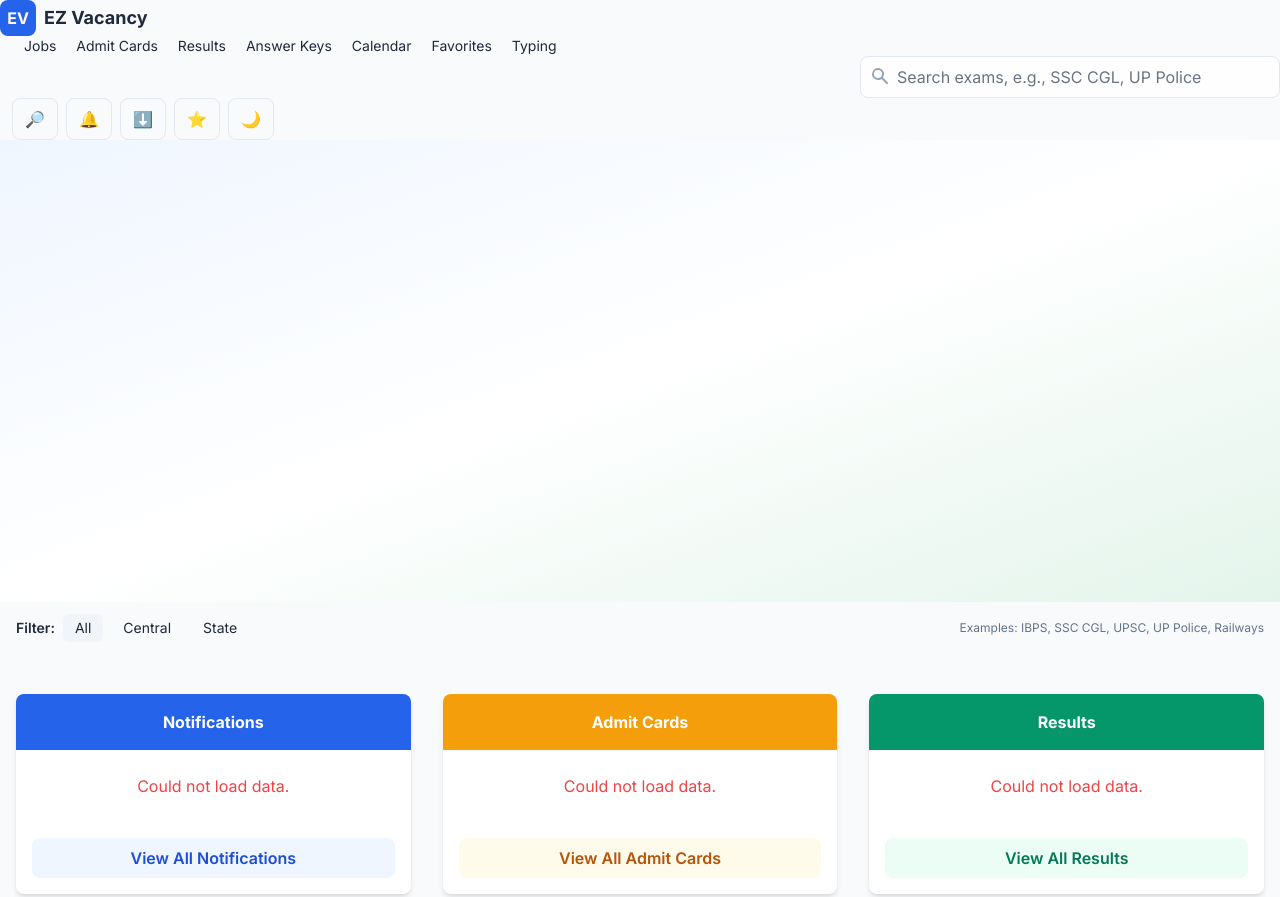
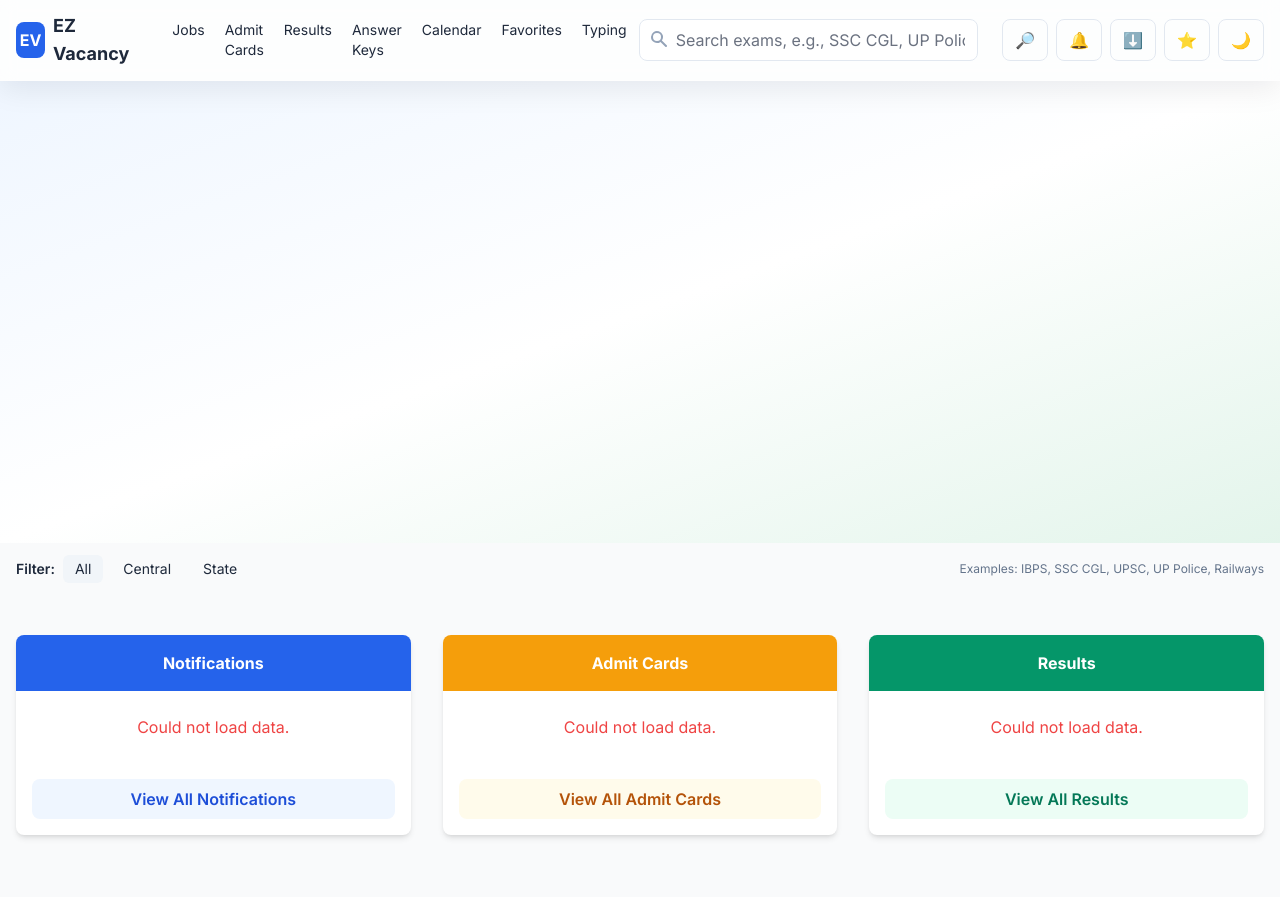
Before and after one commit to Gauravcq/ezvacancy-frontend, a plain HTML site: page index.html in a window 1280 px wide. Shown: the top 897 px of the page. Drawn offline with nearby package versions, Linux system fonts and the light colour scheme; no server answers.

```diff
--- a/index.html
+++ b/index.html
@@ -40,12 +40,13 @@
 <body class="bg-gray-50 text-slate-800 dark:bg-slate-900 dark:text-slate-100 font-sans">
   <a href="#main" class="sr-only focus:not-sr-only focus:absolute focus:top-2 focus:left-2 bg-white dark:bg-slate-800 px-3 py-1 rounded">Skip to content</a>
 
- <!-- PEHLE -->
-<a href="/" class="flex items-center gap-2">
-  <div class="h-9 w-9 rounded-lg bg-blue-600 text-white grid place-content-center font-bold">EV</div>
-  <div class="text-lg font-bold">EZ Vacancy</div>
-</a>
-
+  <!-- Header -->
+  <header class="sticky top-0 z-50 glass shadow-soft border-b border-white/20 dark:border-white/10">
+    <div class="mx-auto max-w-7xl px-4 py-3 flex items-center gap-3">
+      <a href="/" class="flex items-center gap-2">
+        <div class="h-9 w-9 rounded-lg bg-brand-600 text-white grid place-content-center font-bold">EV</div>
+        <div class="text-lg font-bold">EZ Vacancy</div>
+      </a>
 
       <nav class="hidden md:flex ml-6 gap-5 text-sm">
         <a class="hover:text-brand-600" href="#latest">Jobs</a>
```
